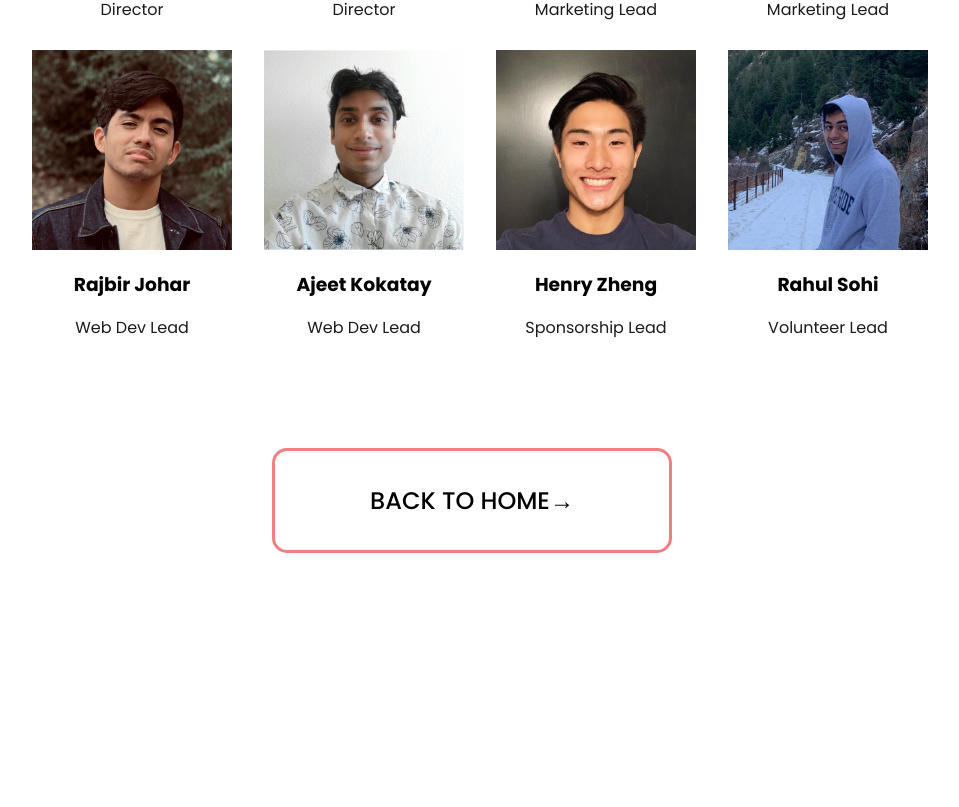
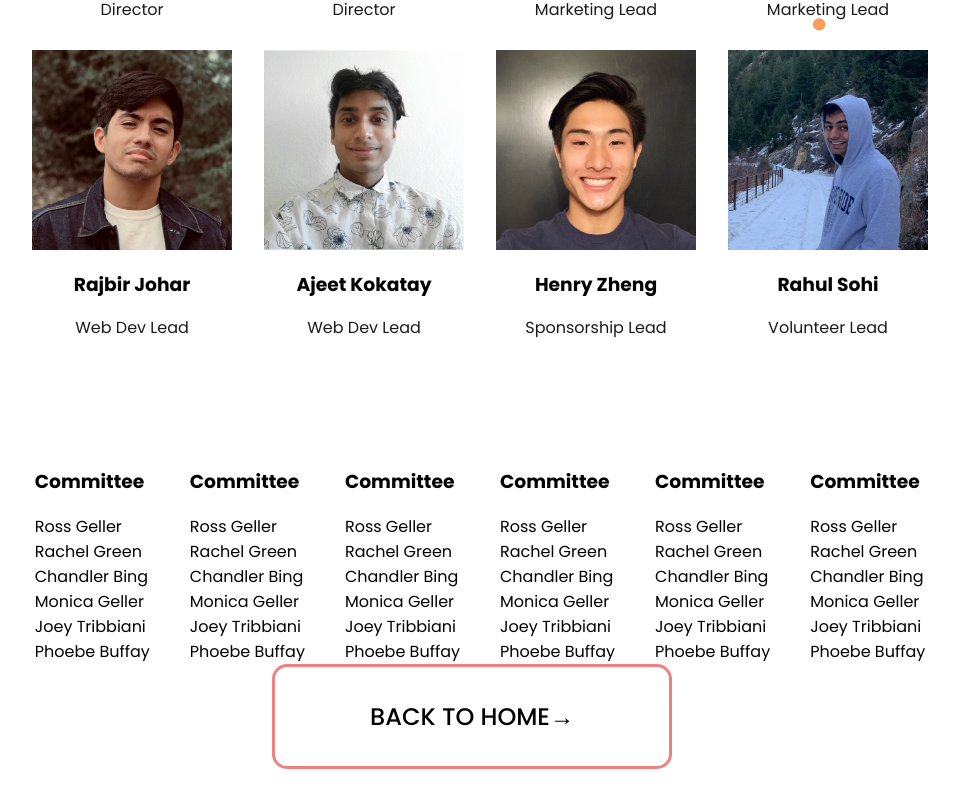
Before and after one commit to citrushack/Citrushack2021, a Next.js app: page /team in a window 1280 px wide. Shown: the part 731-1538 px from the top of the page, without its empty margins (160-1119 px from the left). Before the commit the page ends 1348 px from the top, so only its background shows below. Built offline with nearby package versions, Linux system fonts and the light colour scheme; what react-auth-kit would draw is missing.

Commit message:
Added dummy credits

```diff
--- a/pages/team.js
+++ b/pages/team.js
@@ -6,6 +6,7 @@ import styles from "../styles/Common.module.css";
 import Teamstyles from "../styles/Team.module.css";
 import logo from "../public/logoRevised.png";
 import { DeviceSignalWifi1BarLock } from "material-ui/svg-icons";
+import Particles from "react-tsparticles";
 
 const Profile = ({ image, link, title, position }) => {
   return (
@@ -37,6 +38,71 @@ export default function Team() {
         <title>{siteTitle}</title>
         <link rel="icon" href="/favicon.ico" />
       </Head>
+      <Particles
+        id="tsparticles"
+        options={{
+          background: {
+            color: {
+              value: "",
+            },
+            position: {
+              value: "",
+            },
+          },
+          fpsLimit: 30,
+          backgroundMode: {
+            enable: true,
+            zIndex: -100,
+          },
+          interactivity: {
+            detectsOn: "window",
+            events: {
+              resize: true,
+            },
+          },
+          particles: {
+            color: {
+              value: ["#cf6f2b", "#fa9c5a", "#ffa500"],
+            },
+            links: {
+              color: "#ffffff",
+              distance: 150,
+              enable: false,
+              opacity: 0.5,
+              width: 1,
+            },
+            collisions: {
+              enable: false,
+            },
+            move: {
+              direction: "top",
+              enable: true,
+              outMode: "out",
+              random: true,
+              speed: 2,
+              straight: true,
+            },
+            number: {
+              density: {
+                enable: true,
+                value_area: 2000,
+              },
+              value: 16,
+            },
+            opacity: {
+              value: 1,
+            },
+            shape: {
+              type: "circle",
+            },
+            size: {
+              random: true,
+              value: 7,
+            },
+          },
+          detectRetina: true,
+        }}
+      />
       <main className={Teamstyles.main}>
         <h1 className={Teamstyles.title}>Here's the team.</h1>
         <div className={Teamstyles.grid}>
@@ -66,7 +132,7 @@ export default function Team() {
           />
           <Profile
             image="/TeamPictures/Rajbir.jpg"
-            link="https://rajbirjohar.com"
+            link="https://www.linkedin.com/in/rajbirjohar/"
             title="Rajbir Johar"
             position="Web Dev Lead"
           />
@@ -89,6 +155,74 @@ export default function Team() {
             position="Volunteer Lead"
           />
         </div>
+        <div className={Teamstyles.credits}>
+        <div className={Teamstyles.col}>
+        <h3>Committee</h3>
+        <ul>
+          <li>Ross Geller</li>
+          <li>Rachel Green</li>
+          <li>Chandler Bing</li>
+          <li>Monica Geller</li>
+          <li>Joey Tribbiani</li>
+          <li>Phoebe Buffay</li>
+        </ul>
+        </div>
+        <div className={Teamstyles.col}>
+        <h3>Committee</h3>
+        <ul>
+          <li>Ross Geller</li>
+          <li>Rachel Green</li>
+          <li>Chandler Bing</li>
+          <li>Monica Geller</li>
+          <li>Joey Tribbiani</li>
+          <li>Phoebe Buffay</li>
+        </ul>
+        </div>
+        <div className={Teamstyles.col}>
+        <h3>Committee</h3>
+        <ul>
+          <li>Ross Geller</li>
+          <li>Rachel Green</li>
+          <li>Chandler Bing</li>
+          <li>Monica Geller</li>
+          <li>Joey Tribbiani</li>
+          <li>Phoebe Buffay</li>
+        </ul>
+        </div>
+        <div className={Teamstyles.col}>
+        <h3>Committee</h3>
+        <ul>
+          <li>Ross Geller</li>
+          <li>Rachel Green</li>
+          <li>Chandler Bing</li>
+          <li>Monica Geller</li>
+          <li>Joey Tribbiani</li>
+          <li>Phoebe Buffay</li>
+        </ul>
+        </div>
+        <div className={Teamstyles.col}>
+        <h3>Committee</h3>
+        <ul>
+          <li>Ross Geller</li>
+          <li>Rachel Green</li>
+          <li>Chandler Bing</li>
+          <li>Monica Geller</li>
+          <li>Joey Tribbiani</li>
+          <li>Phoebe Buffay</li>
+        </ul>
+        </div>
+        <div className={Teamstyles.col}>
+        <h3>Committee</h3>
+        <ul>
+          <li>Ross Geller</li>
+          <li>Rachel Green</li>
+          <li>Chandler Bing</li>
+          <li>Monica Geller</li>
+          <li>Joey Tribbiani</li>
+          <li>Phoebe Buffay</li>
+        </ul>
+        </div>
+        </div>
         <Link href="/">
           <a className={styles.card}>
             <h3>Back to Home&rarr;</h3>
--- a/styles/Team.module.css
+++ b/styles/Team.module.css
@@ -52,7 +52,7 @@
 
 .picture > div{
     border-radius: 50%;
-    border: 3px solid lightseagreen;
+    border: 3px solid #ffa500;
     transition: all 0.2s ease;
 }
 
@@ -60,6 +60,21 @@
     border: 3px solid white;
     box-shadow: 0px 3px 20px rgba(0,0,0,0.2);
     transform: translateY(-5px);
+}
+
+.credits{
+    display: flex;
+    flex-wrap: wrap;
+}
+.col{
+    display: flex;
+    flex-direction: column;
+    margin:0 20px;
+}
+.credits ul, .credits ul li{
+    list-style: none;
+    padding: 0;
+    margin: 0;
 }
 @media (max-width: 1068px) {
     .main{
```
